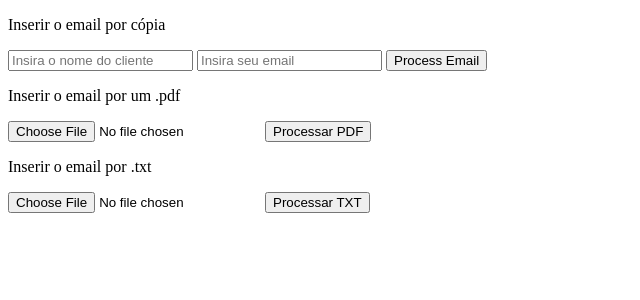
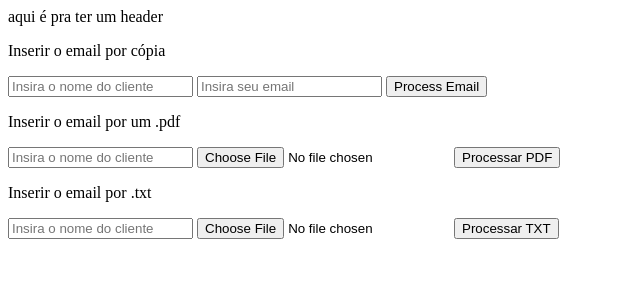
Before and after one commit to CaioLima42/Case_Pratico_AutoU, a Django app: template Case_Pratico/classifier/templates/index.html in a window 1280 px wide. Shown: the top 300 px of the page, without its empty margins (0-640 px from the left). Run offline with Django 3.2, Linux system fonts and the light colour scheme; the template is opened without the code that fills it, so the values that code supplies are empty.

Commit message:
Add header and name in all fields

```diff
--- a/Case_Pratico/classifier/templates/index.html
+++ b/Case_Pratico/classifier/templates/index.html
@@ -5,7 +5,9 @@
     <meta name="viewport" content="width=device-width, initial-scale=1.0">
     <title>Home Page</title>
 </head>
-<div>
+<body>
+{% include "header.html" %}
+    <div>
         <p>Inserir o email por cópia</p>
         <form method="POST" action="{% url 'receive_email' %}">
             {% csrf_token %}
@@ -19,6 +21,7 @@
         <p>Inserir o email por um .pdf</p>
         <form method="POST" enctype="multipart/form-data" action="{% url 'receive_email' %}">
             {% csrf_token %}
+            <input type="text" name="nome" placeholder="Insira o nome do cliente">
             <input type="file" name="pdf_file" accept=".pdf">
             <button type="submit">Processar PDF</button>
         </form>
@@ -28,6 +31,7 @@
         <p>Inserir o email por .txt</p>
         <form method="POST" enctype="multipart/form-data" action="{% url 'receive_email' %}">
             {% csrf_token %}
+            <input type="text" name="nome" placeholder="Insira o nome do cliente">
             <input type="file" name="txt_file" accept=".txt">
             <button type="submit">Processar TXT</button>
         </form>
@@ -38,4 +42,5 @@
         <pre>{{ text }}</pre>
     </div>
     {% endif %}
+</body>
 </html>
```
